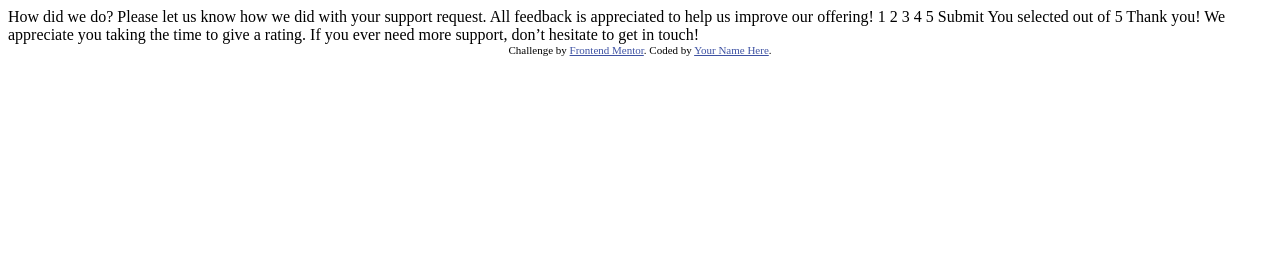
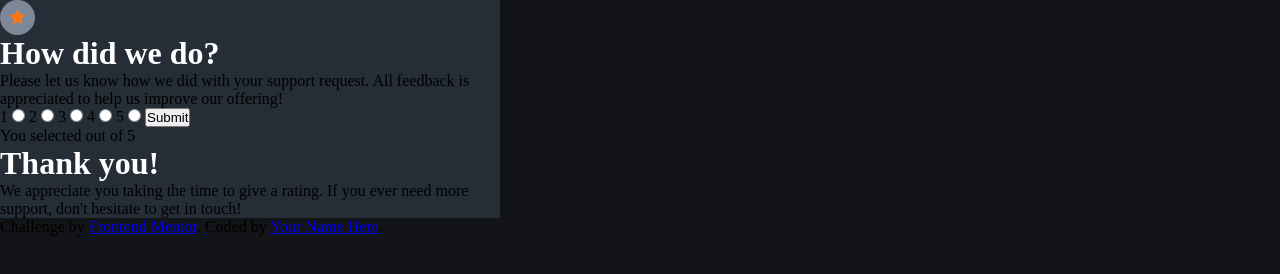
Before and after one commit to sergechv/interactive-rating-component, a plain HTML site: page index.html in a window 1280 px wide. Drawn offline with Linux system fonts and the light colour scheme.

Commit message:
html structure

```diff
--- a/index.html
+++ b/index.html
@@ -5,39 +5,56 @@
   <meta name="viewport" content="width=device-width, initial-scale=1.0"> <!-- displays site properly based on user's device -->
 
   <link rel="icon" type="image/png" sizes="32x32" href="./images/favicon-32x32.png">
+  <link rel="stylesheet" href="styles.css">
+  <link rel="preconnect" href="https://fonts.googleapis.com">
+  <link rel="preconnect" href="https://fonts.gstatic.com" crossorigin>
+  <link href="https://fonts.googleapis.com/css2?family=Overpass:wght@400;700&display=swap" rel="stylesheet">
 
   <title>Frontend Mentor | Interactive rating component</title>
-
-  <!-- Feel free to remove these styles or customise in your own stylesheet 👍 -->
-  <style>
-    .attribution { font-size: 11px; text-align: center; }
-    .attribution a { color: hsl(228, 45%, 44%); }
-  </style>
 </head>
 <body>
 
   <!-- Rating state start -->
+  <div class="rating-card">
+    <div class="icon-star"></div>
 
-  How did we do?
+    <h1>How did we do?</h1>
 
-  Please let us know how we did with your support request. All feedback is appreciated
-  to help us improve our offering!
+    <p>Please let us know how we did with your support request. All feedback is appreciated
+      to help us improve our offering!</p>
 
-  1 2 3 4 5
+    <label class="rating-buttons" for="one">1</label>
+    <input type="radio" name="rating" id="one">
 
-  Submit
+    <label class="rating-buttons" for="two">2</label>
+    <input type="radio" name="rating" id="two">
 
+    <label class="rating-buttons" for="three">3</label>
+    <input type="radio" name="rating" id="three">
+
+    <label class="rating-buttons" for="four">4</label>
+    <input type="radio" name="rating" id="four">
+
+    <label class="rating-buttons" for="five">5</label>
+    <input type="radio" name="rating" id="five">
+
+    <button class="submit">Submit</button>
+  </div>
   <!-- Rating state end -->
 
   <!-- Thank you state start -->
+  <div class="rating-card">
+    <div></div>
 
-  You selected <!-- Add rating here --> out of 5
+    <p>You selected <span></span> out of 5</p>
 
-  Thank you!
+    <h1>Thank you!</h1>
 
-  We appreciate you taking the time to give a rating. If you ever need more support,
-  don’t hesitate to get in touch!
-
+    <p>
+      We appreciate you taking the time to give a rating. If you ever need more support,
+      don't hesitate to get in touch!
+    </p>
+  </div>
   <!-- Thank you state end -->
 
 
--- /dev/null
+++ b/styles.css
@@ -0,0 +1,39 @@
+* {
+  padding: 0;
+  margin: 0;
+  box-sizing: border-box;
+}
+
+:root {
+  --orange: hsl(25, 97%, 53%);
+  --white: hsl(0, 0%, 100%);
+  --light-grey: hsl(217, 12%, 63%);
+  --medium-grey: hsl(216, 12%, 54%);
+  --dark-blue: hsl(213, 19%, 18%);
+  --very-dark-blue: hsl(216, 12%, 8%);
+}
+
+body {
+  background-color: var(--very-dark-blue);
+}
+
+.rating-card {
+  background-color: var(--dark-blue);
+  width: 500px;
+  height: auto;
+}
+
+.icon-star {
+  width: 35px;
+  height: 35px;
+  background-color: var(--medium-grey);
+  border-radius: 50%;
+  background-image: url(./images/icon-star.svg);
+  background-position: center;
+  background-repeat: no-repeat;
+  background-size: 15px;
+}
+
+h1 {
+  color: var(--white);
+}
```
